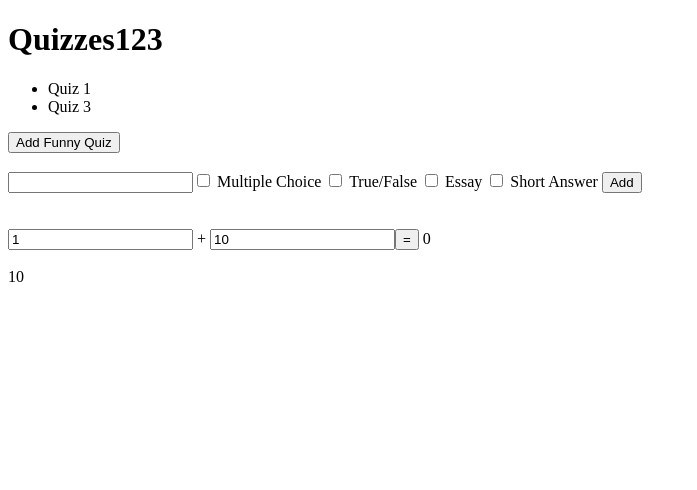
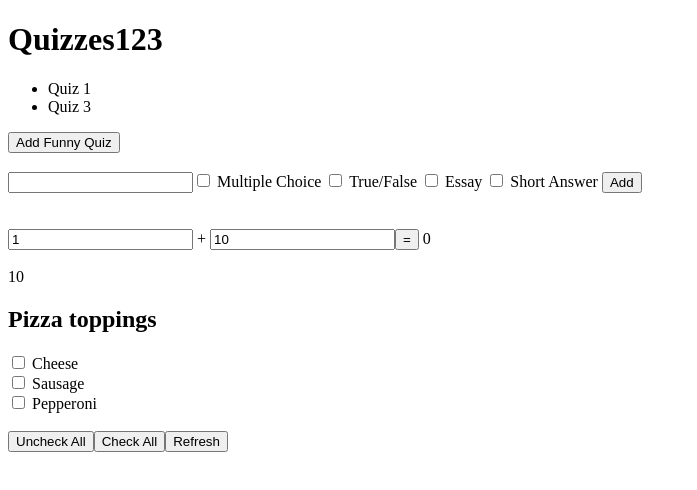
Before and after one commit to 2018-spring-mjs-th/week-two-a, an Angular app: page / in a window 1280 px wide. Shown: the top 490 px of the page, without its empty margins (0-697 px from the left). Built offline with nearby package versions, Linux system fonts and the light colour scheme.

Commit message:
Slack and Tell week 6
Got my pizza module running

```diff
--- a/src/app/app.component.html
+++ b/src/app/app.component.html
@@ -45,3 +45,6 @@
   <br />
   {{ number2 }}
 </div>
+<div>
+  <pizza-toppings></pizza-toppings>
+</div>
--- a/src/app/app.module.ts
+++ b/src/app/app.module.ts
@@ -9,12 +9,14 @@ import { FormsModule } from '@angular/forms';
 import { QuestionTypesService } from './question-types.service';
 import { PizzaToppingsService } from './pizza-toppings.service';
 import { QuestionTypesComponent } from './question-types/question-types.component';
+import { PizzaToppingsComponent } from './pizza-toppings/pizza-toppings.component';
 
 
 @NgModule({
   declarations: [
     AppComponent,
-    QuestionTypesComponent
+    QuestionTypesComponent,
+    PizzaToppingsComponent
   ],
   imports: [
     BrowserModule
--- a/src/app/pizza-toppings.service.ts
+++ b/src/app/pizza-toppings.service.ts
@@ -9,6 +9,7 @@ export class PizzaToppingsService {
     return [
       "Cheese"
       , "Sausage"
+      , "Pepperoni"
     ];
   }
 }
--- /dev/null
+++ b/src/app/pizza-toppings/pizza-toppings.component.html
@@ -0,0 +1,17 @@
+<div id='pizza-toppings'>
+    <h2>Pizza toppings</h2>
+    <span *ngFor='let topping of pizzaToppings'>
+      <label>
+        <input type='checkbox' [(ngModel)]='topping.checked' />
+        {{ topping.name }}
+      </label><br />
+    </span>
+    <br />
+
+    <input type="button" value="Uncheck All" (click)="uncheckAll()" />
+
+    <input type="button" value="Check All" (click)="checkAll()" />
+
+    <input type="button" value="Refresh" (click)="refresh()" />
+    <span>{{ message }}</span>
+</div>
--- /dev/null
+++ b/src/app/pizza-toppings/pizza-toppings.component.ts
@@ -0,0 +1,48 @@
+import { Component, OnInit } from '@angular/core';
+import { PizzaToppingsService } from '../pizza-toppings.service';
+
+interface pizzaToppings {
+  name: string;
+  checked: boolean;
+}
+
+@Component({
+  selector: 'pizza-toppings',
+  templateUrl: './pizza-toppings.component.html',
+  styleUrls: ['./pizza-toppings.component.css']
+})
+export class PizzaToppingsComponent implements OnInit {
+
+    constructor(private pizzaService: PizzaToppingsService) { }
+
+    public pizzaToppings: pizzaToppings[];
+    public message = '';
+
+    ngOnInit() {
+      this.uncheckAll();
+    }
+
+    uncheckAll() {
+      this.pizzaToppings = this.pizzaService.getAvailablePizzaToppings()
+        .map(x => ({ name: x, checked: false }));
+    }
+
+    checkAll() {
+      this.pizzaToppings = this.pizzaService.getAvailablePizzaToppings()
+        .map(x => ({ name: x, checked: true }));
+    }
+
+    refresh() {
+      let selected = this.pizzaToppings.filter(x => x.checked == true);
+
+      if (selected.length > 0) {
+        this.message = "My favorite toppings are ";
+        selected.forEach(x => this.message += x.name + ', ');
+        this.message = this.message.slice(0,-2) + ".";
+
+      } else {
+        this.message = '';
+      }
+    }
+
+  }
```
Also changed, not shown: src/app/pizza-toppings/pizza-toppings.component.css (added), 1 other file (tests, documents, lock files or other folders).
